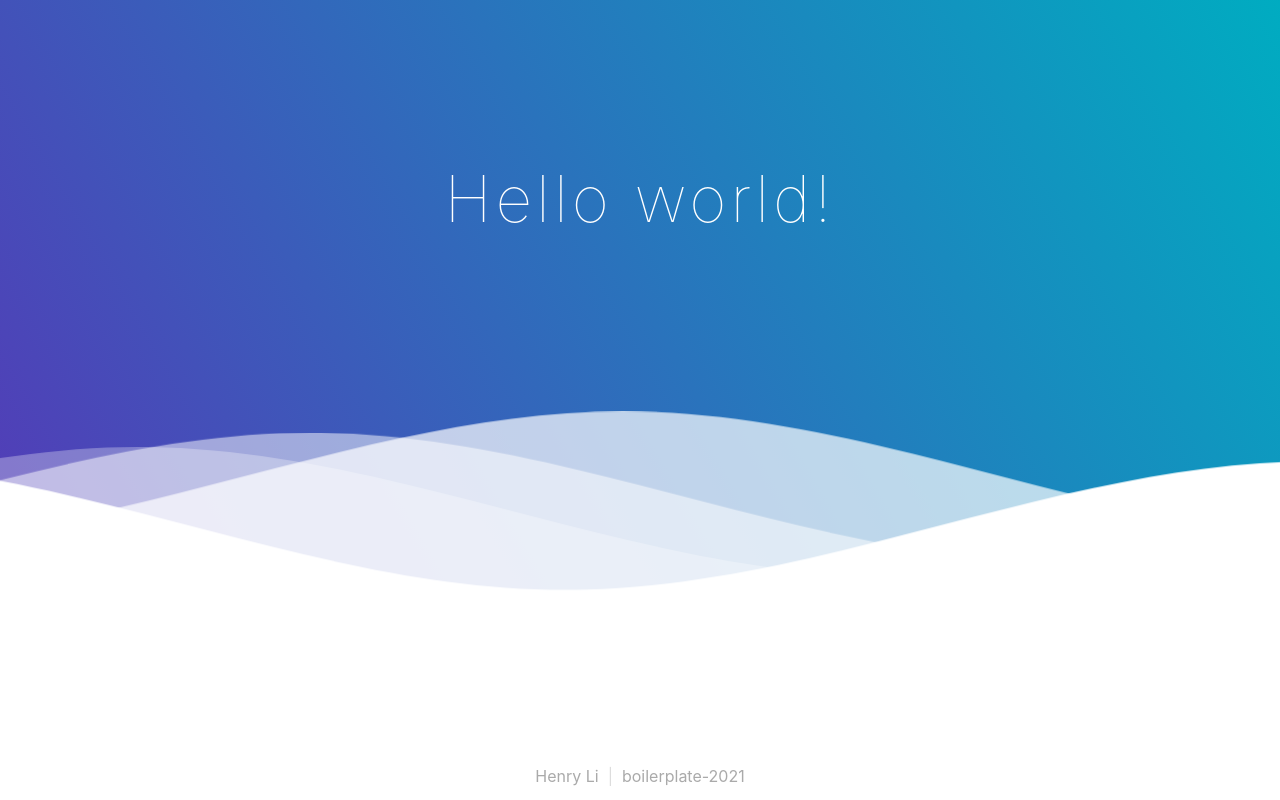
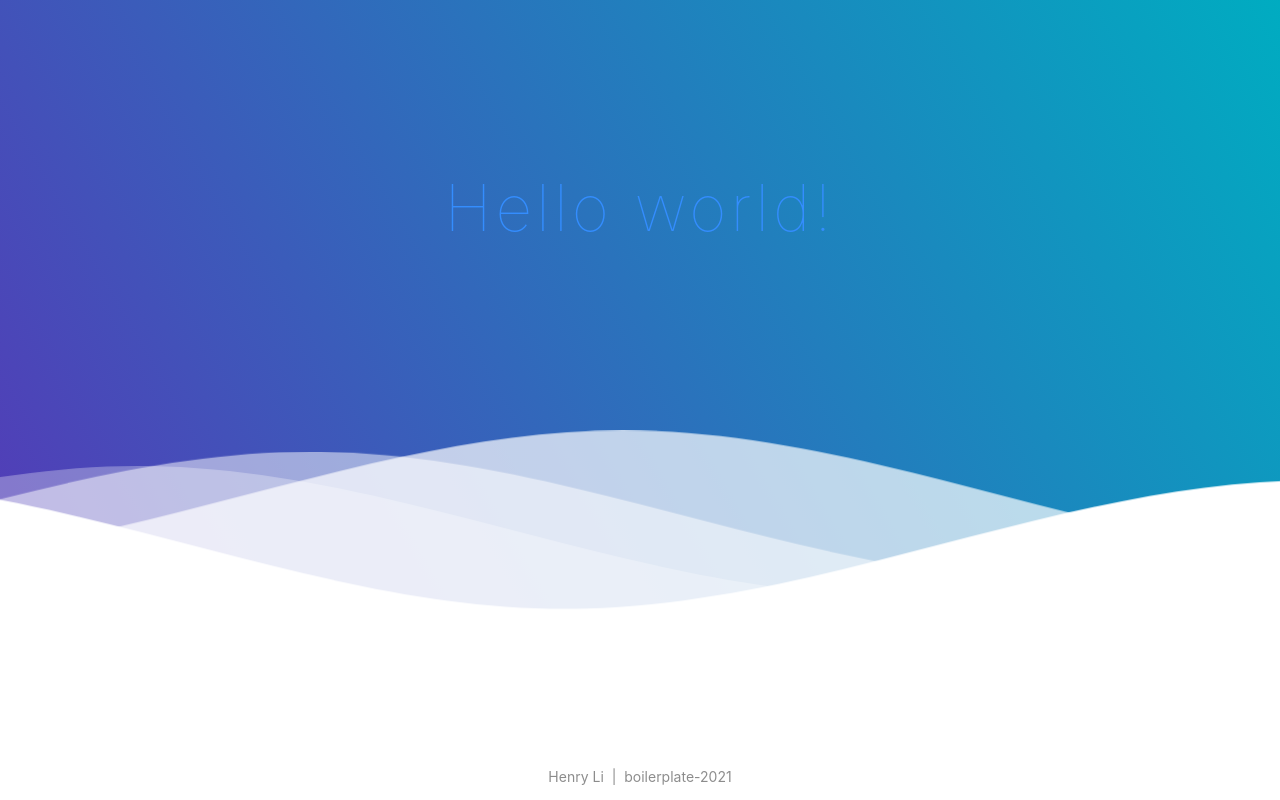
Before and after one commit to MagicCube/boilerplate-2021, a React app: page / in a window 1280 px wide. Built offline with nearby package versions, Linux system fonts and the light colour scheme.

Commit message:
feat: add theme

```diff
--- a/src/components/Example/index.module.less
+++ b/src/components/Example/index.module.less
@@ -1,3 +1,5 @@
+@import '@/styles/variables.less';
+
 .container {
   display: flex;
   flex-direction: column;
@@ -24,10 +26,10 @@
   align-items: center;
   justify-content: center;
   height: 48px;
-  color: #ddd;
+  color: @text-color-secondary;
 
   a {
-    color: #aaa;
+    color: @text-color-secondary;
     text-decoration: none;
   }
 }
--- a/src/index.less
+++ b/src/index.less
@@ -1,12 +1 @@
-@import './styles/variables.less';
-
-html,
-body,
-#react-mount-point {
-  width: 100%;
-  height: 100%;
-}
-
-body {
-  font-family: @font-family;
-}
+@import './styles/theme.less';
--- a/src/index.tsx
+++ b/src/index.tsx
@@ -1,6 +1,6 @@
 import { render } from 'react-dom';
 
-import { Root } from './components/Root';
+import { Root } from '@/components/Root';
 
 import './index.less';
 
--- /dev/null
+++ b/src/styles/theme.less
@@ -0,0 +1,78 @@
+@import './variables.less';
+
+*,
+*::before,
+*::after {
+  box-sizing: border-box;
+}
+
+html,
+body,
+#react-mount-point {
+  width: 100%;
+  height: 100%;
+  margin: 0;
+  padding: 0;
+}
+
+body {
+  color: @text-color;
+  background-color: @body-background;
+  font-family: @font-family;
+  font-size: @font-size;
+  line-height: @line-height-base;
+}
+
+a {
+  color: @link-color;
+  text-decoration: @link-decoration;
+  background-color: transparent;
+  outline: none;
+  cursor: pointer;
+  transition: color 0.3s;
+  -webkit-text-decoration-skip: objects;
+
+  &:hover {
+    color: @link-hover-color;
+  }
+
+  &:active {
+    color: @link-active-color;
+  }
+
+  &:active,
+  &:hover {
+    text-decoration: @link-hover-decoration;
+    outline: 0;
+  }
+
+  &[disabled] {
+    color: @disabled-color;
+    cursor: not-allowed;
+    pointer-events: none;
+  }
+}
+
+h1,
+h2,
+h3,
+h4,
+h5,
+h6 {
+  margin-top: 0;
+  margin-bottom: 0.5em;
+  color: @heading-color;
+  font-weight: 500;
+}
+
+p {
+  margin-top: 0;
+  margin-bottom: 1em;
+}
+
+input[type='text'],
+input[type='password'],
+input[type='number'],
+textarea {
+  -webkit-appearance: none;
+}
--- a/src/styles/variables.less
+++ b/src/styles/variables.less
@@ -1,3 +1,20 @@
 @font-family: -apple-system, BlinkMacSystemFont, Helvetica Neue, PingFang SC,
   Microsoft YaHei, Source Han Sans SC, Noto Sans CJK SC, WenQuanYi Micro Hei,
   sans-serif;
+@font-size-base: 14px;
+@font-size: @font-size-base;
+@font-size-lg: @font-size-base + 2px;
+@font-size-sm: 12px;
+@line-height-base: 1.5;
+
+@body-background: white;
+@primary-color: #348dfe;
+@disabled-color: fade(black, 25%);
+@text-color: fade(black, 65%);
+@text-color-secondary: fade(black, 45%);
+@heading-color: @primary-color;
+@link-color: @primary-color;
+@link-hover-color: @primary-color;
+@link-active-color: @primary-color;
+@link-decoration: none;
+@link-hover-decoration: none;
```
